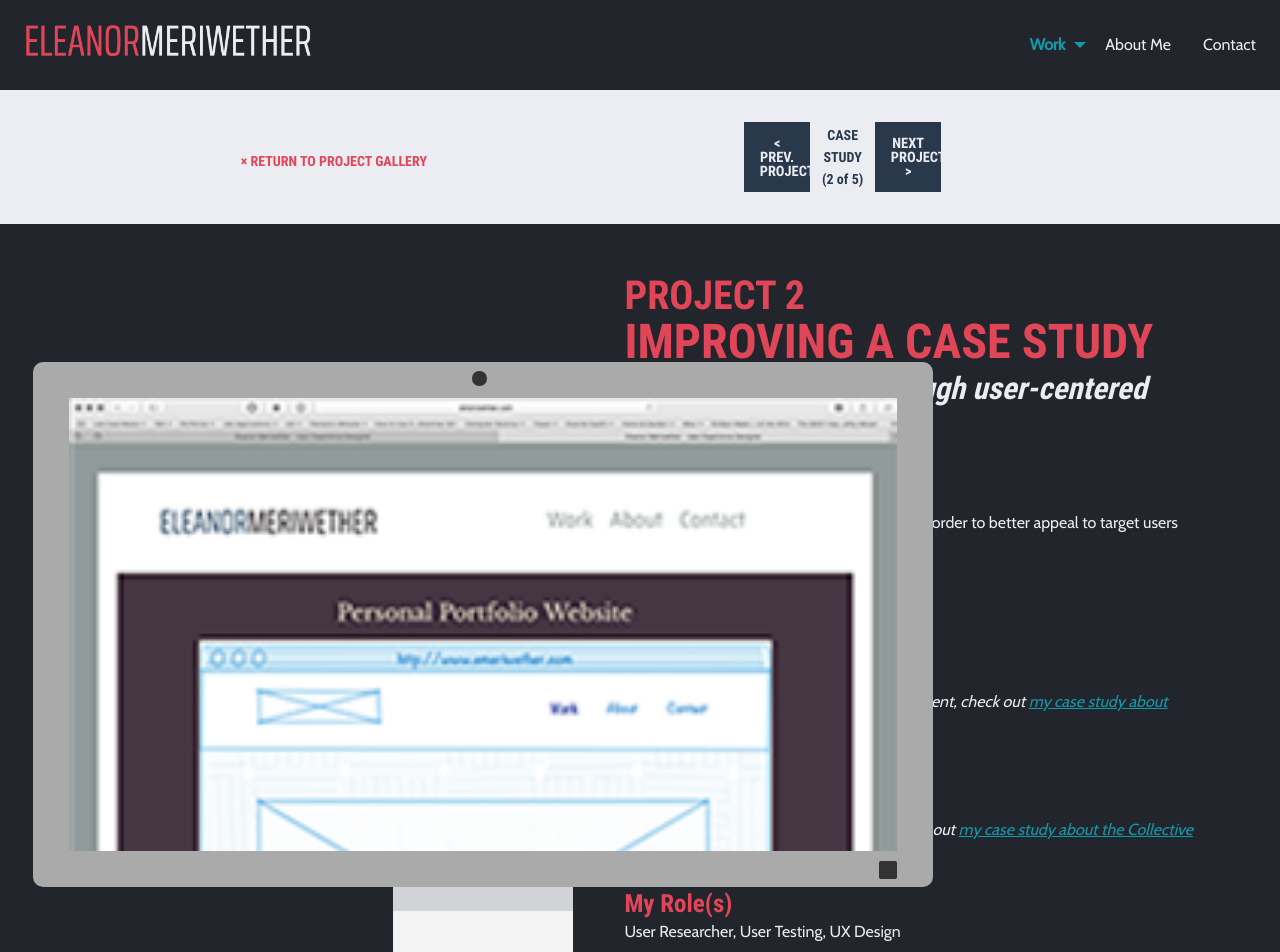
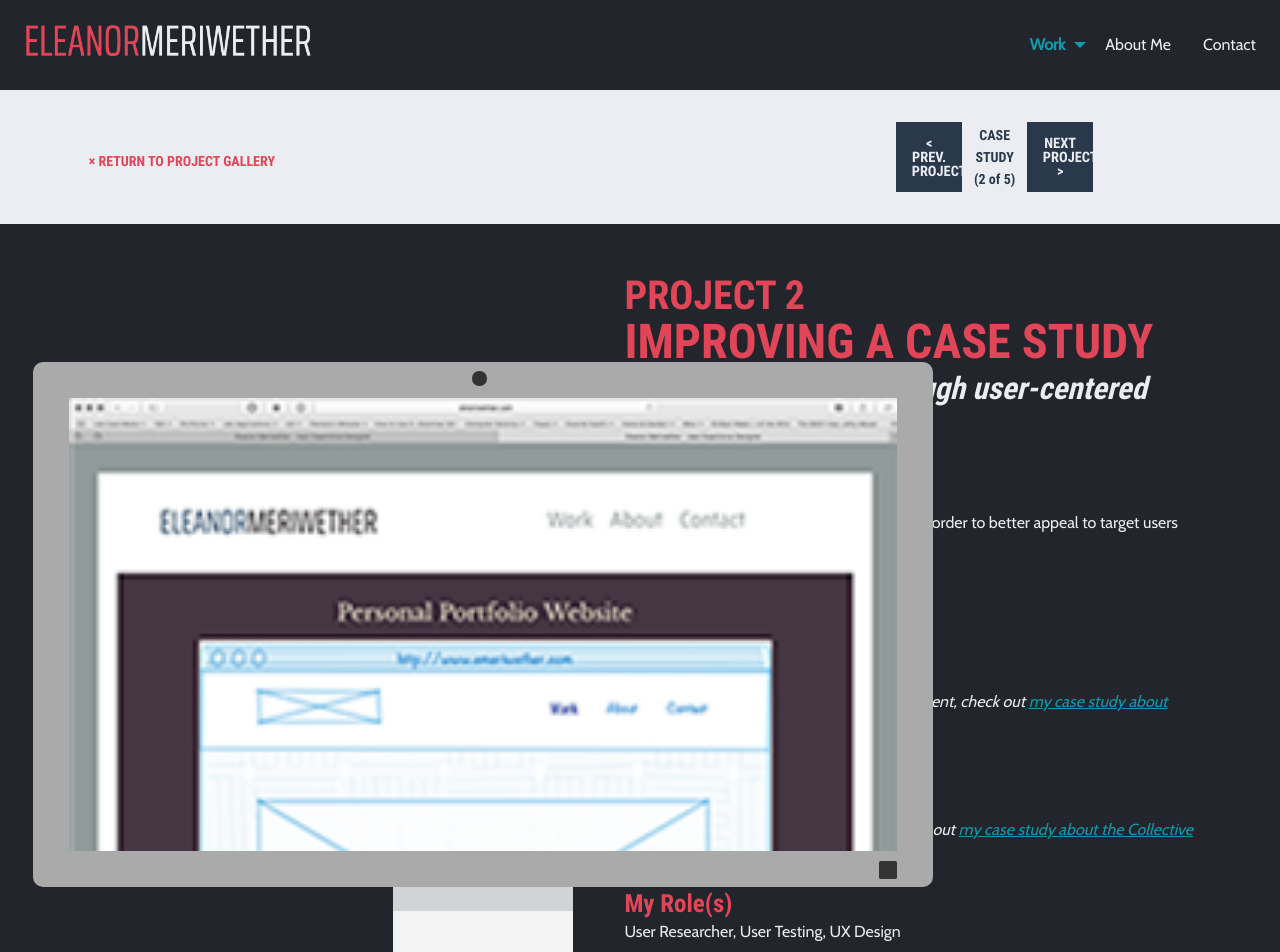
Before and after one commit to emeriwether/emeriwether.github.io, a Jekyll site: the page built from project.html, in a window 1280 px wide. Shown: the top 952 px of the page. Built offline with Jekyll 4.4.1, drawn with Linux system fonts in a browser that asks for light colours.

Commit message:
ct prev comm

```diff
--- a/project.html
+++ b/project.html
@@ -8,7 +8,7 @@
 ---
 
 <nav class="grid-x align-center align-middle projectNav">
-    <a href="/home.html" class="small-7 medium-5 large-4 cell returnToHome">&times; RETURN TO PROJECT GALLERY</a>
+    <a href="/home.html" class="small-7 cell returnToHome">&times; RETURN TO PROJECT GALLERY</a>
     <div class="grid-x align-center align-middle">
         <a class="small-4 medium-3 large-2 cell button" href="/projectA.html">&lt; PREV. PROJECT</a>
         <p class="small-4 medium-3 large-2 cell text-center">CASE STUDY <br class="rwd-break">(2 of 5)</p>
```
